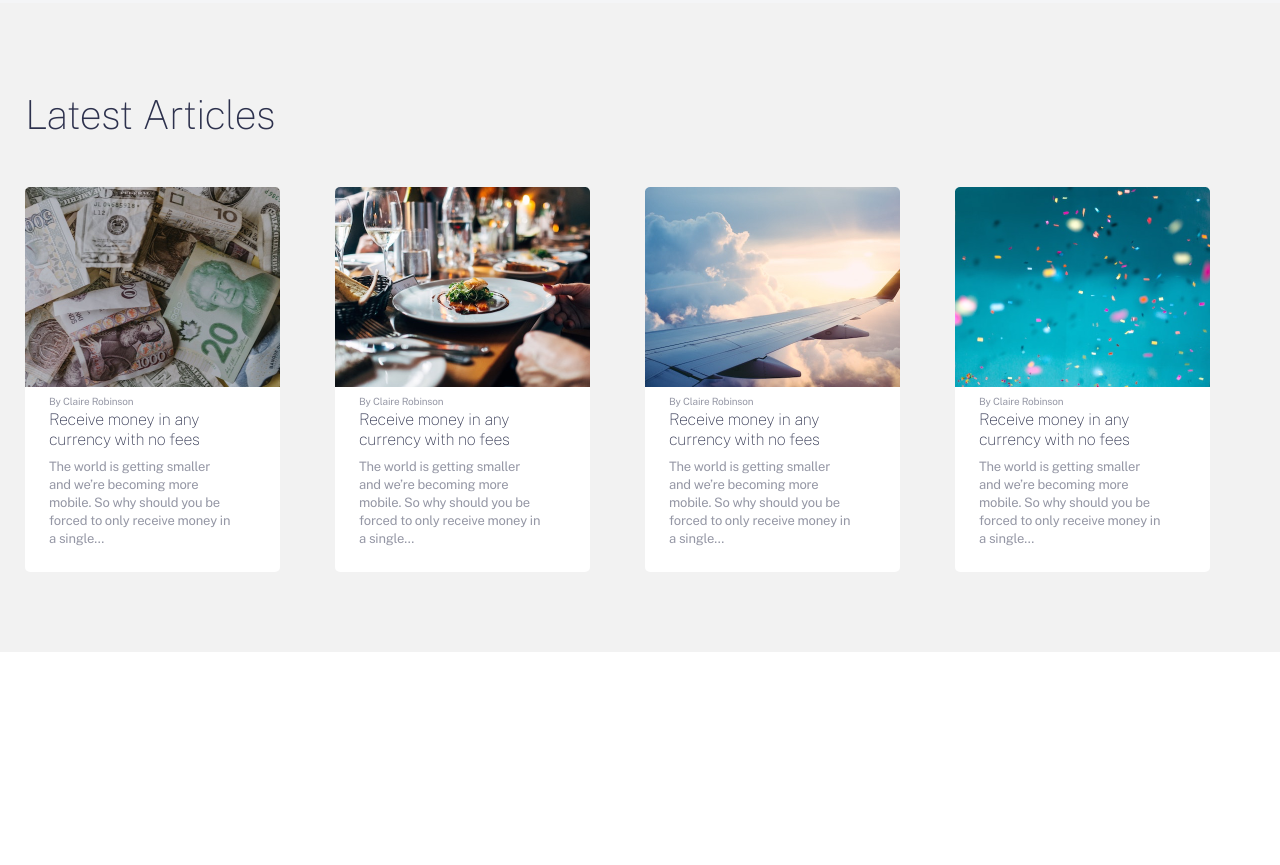
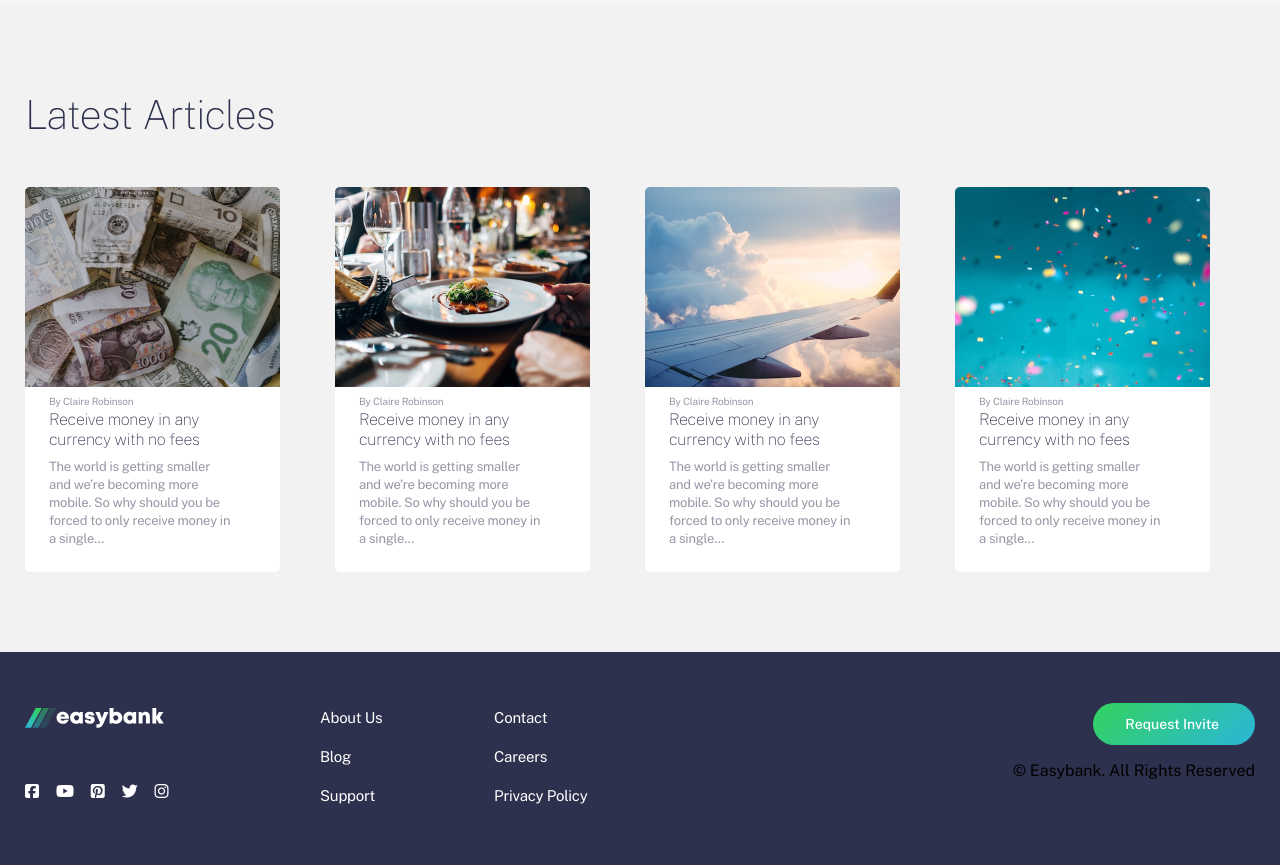
Before and after one commit to gayratyuldoshev-go/easybank, a plain HTML site: page index.html in a window 1280 px wide. Shown: the part 1445-2310 px from the top of the page. Before the commit the page ends 2097 px from the top, so only its background shows below. Drawn offline with nearby package versions, Linux system fonts and the light colour scheme.

Commit message:
add footer

```diff
--- a/css/style.css
+++ b/css/style.css
@@ -72,6 +72,10 @@ body {
     display: flex;
 }
 
+.nav-item:not(:first-child) {
+    margin-left: 30px   ;
+}
+
 .nav-link {
     text-decoration: none;
     font-style: normal;
@@ -80,7 +84,30 @@ body {
     line-height: 16px;
     letter-spacing: -0.107692px;
     color: #9597A5;
-    padding: 14px 15px 32px 15px;
+    position: relative;
+    z-index: 1;
+    transition: color 0.3s ease;
+    padding: 14px 0 32px 0;
+}
+
+.nav-link::after {
+    display: none;
+    position: absolute;
+    z-index: 1;
+    width: 100%;
+    bottom: 0;
+    left: 0;
+    content: "";
+    height: 4px;
+    background: linear-gradient(135deg, #33D35E 0%, #2AB6D9 99.58%);
+}
+
+.nav-link:hover::after {
+    display: block;
+}
+
+.nav-link:hover {
+    color: #2D314D;
 }
 
 .request-invite {
@@ -140,6 +167,16 @@ body {
     padding: 13px 36px 13px 32px;
     background: linear-gradient(135deg, #33D35E 0%, #2AB6D9 99.58%);
     border-radius: 22px;
+}
+
+.request:hover {
+    color: #fff;
+    background: linear-gradient(135deg, #bcf2cb 0%, #9ed0dd 99.58%);
+}
+
+.request-invite:hover {
+    color: #fff;
+    background: linear-gradient(135deg, #bcf2cb 0%, #9ed0dd 99.58%);
 }
 
 .phone-img-one {
@@ -365,6 +402,70 @@ body {
     padding-bottom: 24px;
 }
 
+.footer {
+    background-color: #2D314D;
+    padding: 48px 0;
+}
+
+.footer-part {
+    display: flex;
+}
+
+.icons {
+    margin-top: 50px;
+}
+
+.social-media {
+    color: #fff;
+    margin-right: 13px;
+}
+
+.social-media:hover {
+    color: #30C88F;
+}
+
+.footer-nav {
+    margin: 0;
+    padding: 0;
+    list-style-type: none;
+    display: flex;
+    flex-wrap: wrap;
+    padding-left: 131px;
+    justify-content: space-between;
+}
+
+.footer-item {
+    padding-bottom: 8px;
+    padding-top: 5px;
+    width: 50%;
+}
+
+.footer-link {
+    text-decoration: none;
+    font-weight: normal;
+    font-size: 15px;
+    line-height: 26px;
+    letter-spacing: -0.234375px;
+    color: #FFFFFF;
+}
+
+.footer-link:hover {
+    color: #30C88F;
+}
+
+.footer-right {
+    margin-top: 10px;
+    display: inline-block;
+    text-align: right;
+    margin-left: auto;
+}
+
+.bottom {
+    margin: 0;
+    padding-top: 24px;
+}
+
+
 
 @media
     only screen and (-webkit-min-device-pixel-ratio: 2),
--- a/index.html
+++ b/index.html
@@ -136,10 +136,53 @@
                 </div>
             </div>
         </section>
-
     </main>
 
+    <!-- FOOTER -->
+    <footer class="footer">
+        <div class="container">
+            <div class="footer-part">
+                <div class="footer-logo">
+                    <a href="#" class="top-link"><img src="./img/footer.svg " alt="logo" width="139" height="20"
+                            class="logo-img"></a>
+                    <div class="icons">
+                        <i class="fab fa-facebook-square social-media"></i>
+                        <i class="fab fa-youtube social-media"></i>
+                        <i class="fab fa-pinterest-square social-media"></i>
+                        <i class="fab fa-twitter social-media"></i>
+                        <i class="fab fa-instagram social-media"></i>
+                    </div>
+                </div>
+                <ul class="footer-nav">
+                    <li class="footer-item">
+                        <a href="#" class="footer-link">About Us</a>
+                    </li>
+                    <li class="footer-item">
+                        <a href="#" class="footer-link">Contact</a>
+                    </li>
+                    <li class="footer-item">
+                        <a href="#" class="footer-link">Blog</a>
+                    </li>
+                    <li class="footer-item">
+                        <a href="#" class="footer-link">Careers</a>
+                    </li>
+                    <li class="footer-item">
+                        <a href="#" class="footer-link">Support</a>
+                    </li>
+                    <li class="footer-item">
+                        <a href="#" class="footer-link">Privacy Policy</a>
+                    </li>
+                </ul>
+                <div class="footer-right">
+                    <a href="#" class="request">Request Invite</a>
+                    <p class="bottom">© Easybank. All Rights Reserved</p>
+                </div>
+            </div>
+        </div>
+    </footer>
 
+
+    <script src="https://kit.fontawesome.com/5ecb376021.js" crossorigin="anonymous"></script>
 </body>
 
 </html>
```
Also changed, not shown: img/footer.png (added), img/footer.svg (added).
